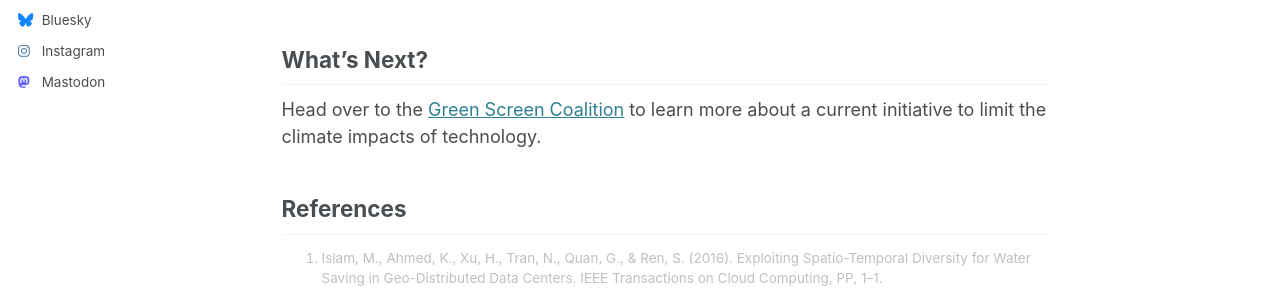
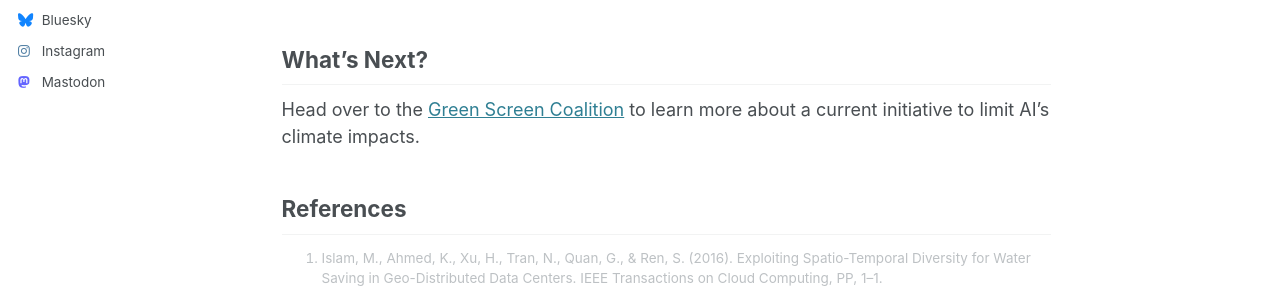
Before and after one commit to JustSustainabilityDesign/savetheAI, a Jekyll site: the page built from _pages/takeaways.md, in a window 1280 px wide and 900 px high, scrolled down 550 px. Shown: the part 258-549 px from the top of the window. Built offline with Jekyll 4.4.1, drawn with Linux system fonts in a browser that asks for light colours.

Commit message:
Update takeaways.md

```diff
--- a/_pages/takeaways.md
+++ b/_pages/takeaways.md
@@ -14,7 +14,7 @@ It’s important to remember that while the water or electricity consumption per
 **This should not be *your* responsibility.** The burden of reducing AI’s environment should not fall on individual users. Companies and policymakers must take responsibility for making decisions that prioritize environmental accountability.
 
 ## What's Next?
-Head over to the [Green Screen Coalition](https://greenscreen.network/en/blog/within-bounds-limiting-ai-environmental-impact/) to learn more about a current initiative to limit the climate impacts of technology.
+Head over to the [Green Screen Coalition](https://greenscreen.network/en/blog/within-bounds-limiting-ai-environmental-impact/) to learn more about a current initiative to limit AI's climate impacts.
 
 ## References
 [^1]: Islam, M., Ahmed, K., Xu, H., Tran, N., Quan, G., & Ren, S. (2016). Exploiting Spatio-Temporal Diversity for Water Saving in Geo-Distributed Data Centers. IEEE Transactions on Cloud Computing, PP, 1–1. https://doi.org/10.1109/TCC.2016.2535201
```
